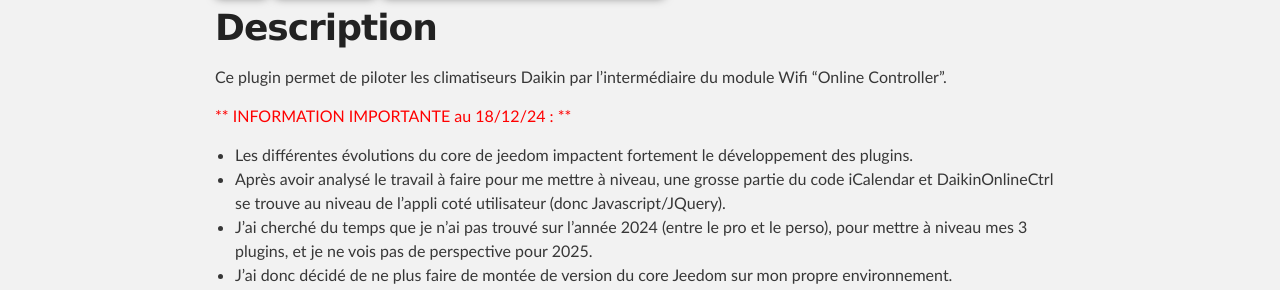
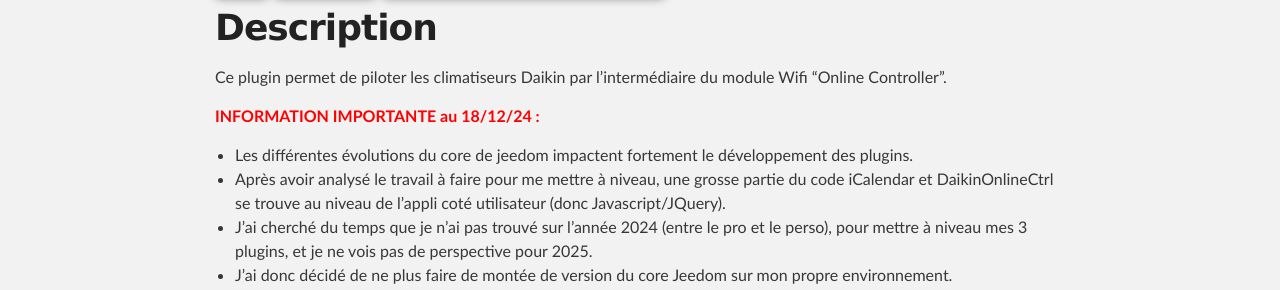
Before and after one commit to abarrau/jeedom-plugins-doc, a Jekyll site: the page built from docs/DaikinOnlineCtrl/fr_FR/index.md, in a window 1280 px wide and 900 px high. Shown: the part 192-482 px from the top of the window. Built offline with Jekyll 4.4.1, drawn with Linux system fonts in a browser that asks for light colours; our own code applies the rules of GitHub Pages for plain Markdown files; the repository's description, which GitHub fills in, is left out.

```diff
--- a/docs/DaikinOnlineCtrl/fr_FR/index.md
+++ b/docs/DaikinOnlineCtrl/fr_FR/index.md
@@ -2,7 +2,7 @@
 
 Ce plugin permet de piloter les climatiseurs Daikin par l'intermédiaire du module Wifi "Online Controller".
 
-<span style='color:red;'>** INFORMATION IMPORTANTE au 18/12/24 : **</span>
+<span style='color:red;'>**INFORMATION IMPORTANTE au 18/12/24 :**</span>
 * Les différentes évolutions du core de jeedom impactent fortement le développement des plugins.
 * Après avoir analysé le travail à faire pour me mettre à niveau, une grosse partie du code iCalendar et DaikinOnlineCtrl se trouve au niveau de l'appli coté utilisateur (donc Javascript/JQuery).
 * J'ai cherché du temps que je n'ai pas trouvé sur l'année 2024 (entre le pro et le perso), pour mettre à niveau mes 3 plugins, et je ne vois pas de perspective pour 2025.
@@ -10,7 +10,7 @@ Ce plugin permet de piloter les climatiseurs Daikin par l'intermédiaire du modu
 * C'est donc avec regrêt que mes 3 plugins ne seront plus mis à jour et donc plus compatibles avec Jeedom 4.4.x (dernière version testée 4.4.1).
 * Je suis désolé de cette situation et sachez que j'en suis également pénalisé ; merci pour votre confiance sur ces dernières années. Aurélien - 18/12/24
 
-**Point d'attention (Suivi de ce plugin au 08/02/20) :**
+__Point d'attention (Suivi de ce plugin au 08/02/20) :__
 * DaikinOnlineCtrl n'offrira plus d'évolution fonctionnelle majeure (sauf si proposé par d'autre utilisateur) ; toutefois, il sera maintenu pour le garder compatible avec les évolutions du core de Jeedom.
 * Depuis la version 1.3.1, une optimisation est prévue pour être compatible v4, mais pas spécialement pour la v3 (tout problème d'ergonimie sous v3, ne sera plus pris en compte; exemple perte d'icone ...)
 
```
